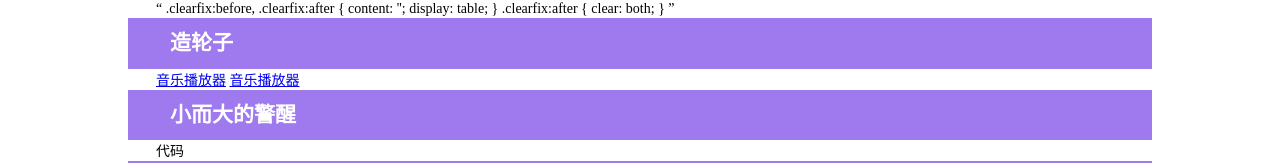
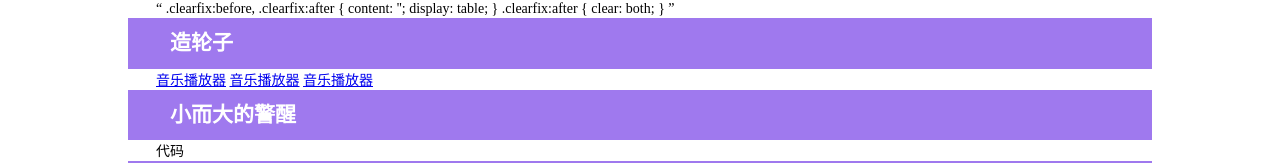
Before and after one commit to yinsang/personal, a plain HTML site: page index.html in a window 1280 px wide. Shown: the part 553-716 px from the top of the page. Drawn offline with Linux system fonts and the light colour scheme.

Commit message:
Update index.html

```diff
--- a/index.html
+++ b/index.html
@@ -38,7 +38,8 @@
     		<h2>造轮子</h2>
     		<div class="">
     		  <a href="player/" target="_blank">音乐播放器</a>
-    			<a href='player/index.html' target='_blank'>音乐播放器</a>
+    			<a href='player/player.html' target='_blank'>音乐播放器</a>
+    			<a href='player/main.html' target='_blank'>音乐播放器</a>
     		</div>
     	</div>
     	<div class="content-item">
```
